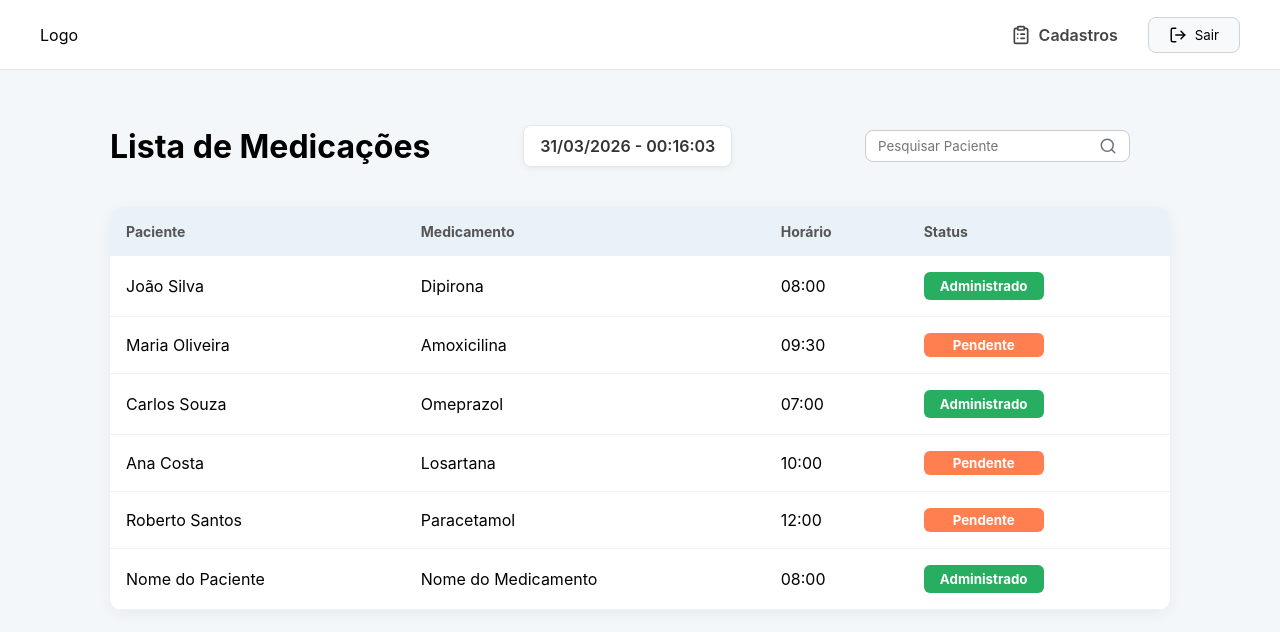
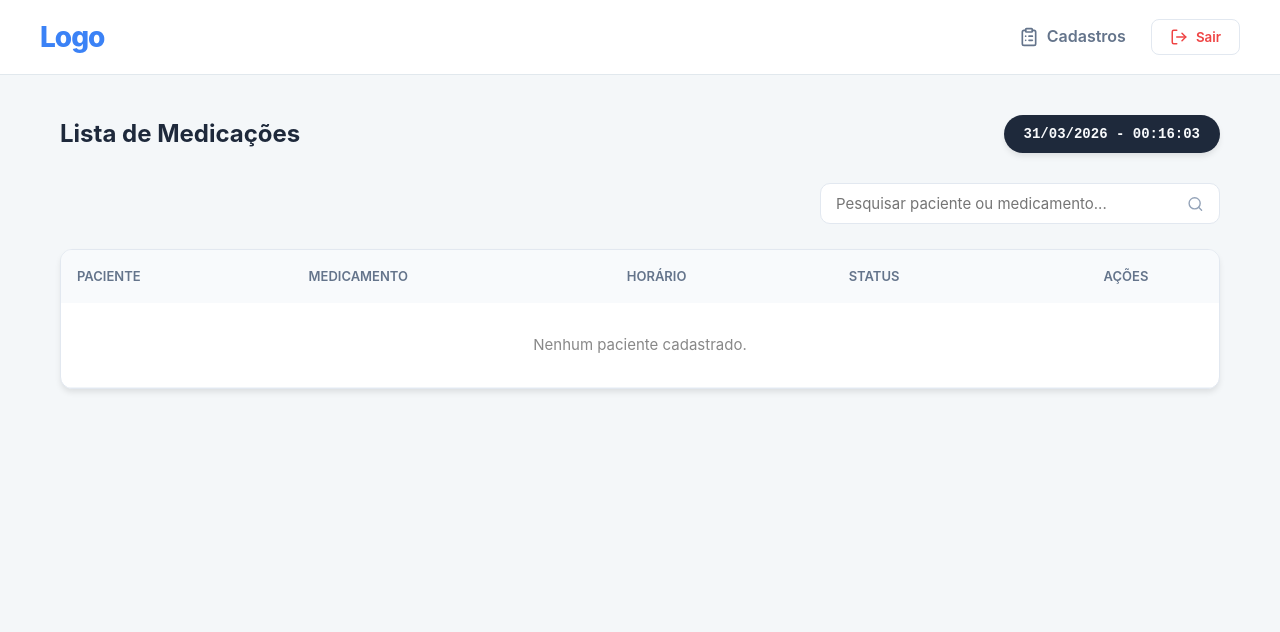
Before and after one commit to omurilobueno/Projeto-Integrador, a React (Vite) app: page /lista in a window 1280 px wide. Shown: the top 632 px of the page. Built offline with nearby package versions, Linux system fonts and the light colour scheme.

Commit message:
atualização 30/04

```diff
--- a/package.json
+++ b/package.json
@@ -10,6 +10,7 @@
     "preview": "vite preview"
   },
   "dependencies": {
+    "lucide-react": "^1.8.0",
     "react": "^19.2.4",
     "react-dom": "^19.2.4",
     "react-router-dom": "^7.14.0"
--- a/src/paginas/Cadastro.tsx
+++ b/src/paginas/Cadastro.tsx
@@ -1,81 +1,151 @@
-import { Link, useNavigate } from "react-router-dom";
-import { useState } from "react";
-import { LogOut,User, IdCard, Pill, Clock, Trash2, Pencil, Save, Search, List } from "lucide-react";
+import { useState, useEffect } from "react";
+import { Link, useNavigate, useParams } from "react-router-dom";
+import { User, IdCard, Pill, Clock, Save, List, LogOut } from "lucide-react";
 import "../../style/style.css";
 
 function Cadastro() {
-  const [modal, setModal] = useState("");
+  const { id } = useParams(); // Captura o ID da URL para saber se é edição
   const navigate = useNavigate();
+
+  // Estados dos inputs
+  const [paciente, setPaciente] = useState("");
+  const [cpf, setCpf] = useState("");
+  const [medicamento, setMedicamento] = useState("");
+  const [horario, setHorario] = useState("");
+
+  // 1. CARREGAR DADOS PARA EDIÇÃO
+  useEffect(() => {
+    if (id) {
+      // Busca a lista atual no localStorage
+      const listaSalva = JSON.parse(localStorage.getItem("medicamentos") || "[]");
+      // Encontra o paciente pelo ID (convertendo id da URL para número)
+      const pacienteParaEditar = listaSalva.find((item: any) => item.id === Number(id));
+
+      if (pacienteParaEditar) {
+        setPaciente(pacienteParaEditar.paciente);
+        setCpf(pacienteParaEditar.cpf || "");
+        setMedicamento(pacienteParaEditar.medicamento);
+        setHorario(pacienteParaEditar.horario);
+      }
+    }
+  }, [id]);
+
+  // 2. SALVAR OU ATUALIZAR
+  const manipularEnvio = (e: React.FormEvent) => {
+    e.preventDefault();
+
+    if (!paciente || !medicamento || !horario) {
+      alert("Por favor, preencha o Nome, Medicamento e Horário.");
+      return;
+    }
+
+    const listaAtual = JSON.parse(localStorage.getItem("medicamentos") || "[]");
+
+    if (id) {
+      // MODO EDIÇÃO: Mapeia a lista e substitui apenas o item com o ID correspondente
+      const listaAtualizada = listaAtual.map((item: any) =>
+        item.id === Number(id)
+          ? { ...item, paciente, cpf, medicamento, horario }
+          : item
+      );
+      localStorage.setItem("medicamentos", JSON.stringify(listaAtualizada));
+      alert("Registro atualizado com sucesso!");
+    } else {
+      // MODO NOVO CADASTRO: Cria um novo objeto com ID único baseado no tempo
+      const novoRegistro = {
+        id: Date.now(),
+        paciente,
+        cpf,
+        medicamento,
+        horario,
+        status: "Pendente",
+      };
+      localStorage.setItem("medicamentos", JSON.stringify([...listaAtual, novoRegistro]));
+      alert("Paciente cadastrado com sucesso!");
+    }
+
+    navigate("/lista"); // Redireciona para a lista
+  };
 
   return (
     <div className="app-cadastro">
-
-       {/* HEADER */}
+      {/* HEADER DA PÁGINA */}
       <header className="header-cadastro">
-       <img src="/Logo_MedicineTime.WEBP" alt="Logo Medicine Time" className="logo-img" />
-        <div className="menu-cadastro">
+        <div className="header-container">
+          <span className="logo-cadastro">Logo</span>
+          <nav className="menu-cadastro">
             <Link to="/lista" className="link-menu-lista">
               <List size={18} />
-            Lista
+              Lista de Medicações
             </Link>
-
-          <button onClick={() => navigate("/login")} className="btn-sair-header">
+            <button className="btn-sair-simples" onClick={() => navigate("/login")}>
               <LogOut size={18} />
               Sair
             </button>
+          </nav>
         </div>
       </header>
 
+      {/* FORMULÁRIO DE CADASTRO/EDIÇÃO */}
+      <main className="main-content">
+        <div className="card-cadastro">
+          <h2 style={{ textAlign: "center", marginBottom: "25px", color: "#1e293b" }}>
+            {id ? "📝 Editar Paciente" : "➕ Novo Cadastro"}
+          </h2>
 
-
-      <div className="card-cadastro">
+          <form onSubmit={manipularEnvio}>
             <h3 className="section-title">Dados do Paciente</h3>
             <div className="input-icon">
-          <User size={16} />
-          <input type="text" placeholder="Nome do paciente" />
-        </div>
-        <div className="input-icon">
-          <IdCard size={16} />
-          <input type="text" placeholder="CPF" />
+              <User size={18} />
+              <input
+                type="text"
+                placeholder="Nome completo do paciente"
+                value={paciente}
+                onChange={(e) => setPaciente(e.target.value)}
+              />
             </div>
 
-        <h3 className="section-title">Data da medicação</h3>
             <div className="input-icon">
-          <Pill size={16} />
-          <input type="text" placeholder="Medicamento" />
+              <IdCard size={18} />
+              <input
+                type="text"
+                placeholder="CPF (opcional)"
+                value={cpf}
+                onChange={(e) => setCpf(e.target.value)}
+              />
+            </div>
+
+            <h3 className="section-title">Medicação e Horário</h3>
+            <div className="input-icon">
+              <Pill size={18} />
+              <input
+                type="text"
+                placeholder="Nome do medicamento"
+                value={medicamento}
+                onChange={(e) => setMedicamento(e.target.value)}
+              />
             </div>
 
             <div className="linha-cadastro">
-          <div className="input-icon">
-            <Pill size={16} />
-            <input type="text" placeholder="Dose" />
-          </div>
-          <div className="input-icon">
-            <Clock size={16} />
-            <input type="time" />
+              <div className="input-icon" style={{ flex: 1 }}>
+                <Clock size={18} />
+                <input
+                  type="time"
+                  value={horario}
+                  onChange={(e) => setHorario(e.target.value)}
+                />
               </div>
             </div>
 
             <div className="acoes-cadastro">
-          <button className="btn-acao btn-excluir" onClick={() => setModal("excluido")}>
-            <Trash2 size={16} />
-          </button>
-          <button className="btn-acao btn-editar">
-            <Pencil size={16} />
-          </button>
-          <button className="btn-acao btn-salvar" onClick={() => setModal("salvo")}>
-            <Save size={16} />
+              <button type="submit" className="btn-salvar">
+                <Save size={20} />
+                {id ? "Salvar Alterações" : "Finalizar Cadastro"}
               </button>
             </div>
+          </form>
         </div>
-
-      {modal && (
-        <div className="overlay" onClick={() => setModal("")}>
-          <div className="modal-aviso" onClick={(e) => e.stopPropagation()}>
-            {modal === "excluido" ? <p>Cadastro excluído com sucesso!</p> : <p>Cadastro realizado com sucesso!</p>}
-          </div>
-        </div>
-      )}
+      </main>
     </div>
   );
 }
--- a/src/paginas/Lista.tsx
+++ b/src/paginas/Lista.tsx
@@ -1,51 +1,54 @@
 import { useState, useEffect } from "react";
 import { Link, useNavigate } from "react-router-dom";
-import { LogOut, ClipboardList, Search } from "lucide-react";
+import { LogOut, ClipboardList, Search, Trash2, Pencil } from "lucide-react";
 import "../../style/style.css";
 
 function Lista() {
   const navigate = useNavigate();
+  const [medicamentos, setMedicamentos] = useState<any[]>([]);
+  const [dataHora, setDataHora] = useState("");
+  const [busca, setBusca] = useState("");
 
-  const [medicamentos, setMedicamentos] = useState([
-    { id: 1, paciente: "João Silva", medicamento: "Dipirona", horario: "08:00", status: "Administrado" },
-    { id: 2, paciente: "Maria Oliveira", medicamento: "Amoxicilina", horario: "09:30", status: "Pendente" },
-    { id: 3, paciente: "Carlos Souza", medicamento: "Omeprazol", horario: "07:00", status: "Administrado" },
-    { id: 4, paciente: "Ana Costa", medicamento: "Losartana", horario: "10:00", status: "Pendente" },
-    { id: 5, paciente: "Roberto Santos", medicamento: "Paracetamol", horario: "12:00", status: "Pendente" },
-    { id: 6, paciente: "Nome do Paciente", medicamento: "Nome do Medicamento", horario: "08:00", status: "Administrado" },
-  ]);
+  // 📥 Carrega os dados salvos no navegador ao abrir a página
+  useEffect(() => {
+    const dadosSalvos = localStorage.getItem("medicamentos");
+    if (dadosSalvos) {
+      setMedicamentos(JSON.parse(dadosSalvos));
+    }
+  }, []);
 
-  const [dataHora, setDataHora] = useState("");
-
-  // ⏰ Atualiza o relógio em tempo real
+  // ⏰ Atualiza o relógio a cada segundo
   useEffect(() => {
     const interval = setInterval(() => {
       const agora = new Date();
-
-      const data = agora.toLocaleDateString("pt-BR");
-      const hora = agora.toLocaleTimeString("pt-BR");
-
-      setDataHora(`${data} - ${hora}`);
+      setDataHora(`${agora.toLocaleDateString("pt-BR")} - ${agora.toLocaleTimeString("pt-BR")}`);
     }, 1000);
-
     return () => clearInterval(interval);
   }, []);
 
+  // 🔄 Alterna entre "Pendente" e "Administrado"
   const alternarStatus = (id: number) => {
-    setMedicamentos(
-      medicamentos.map((item) =>
-        item.id === id
-          ? {
-              ...item,
-              status:
-                item.status === "Administrado"
-                  ? "Pendente"
-                  : "Administrado",
+    const novaLista = medicamentos.map((item) =>
+      item.id === id ? { ...item, status: item.status === "Administrado" ? "Pendente" : "Administrado" } : item
+    );
+    setMedicamentos(novaLista);
+    localStorage.setItem("medicamentos", JSON.stringify(novaLista));
+  };
+
+  // 🗑️ Exclui um paciente da lista
+  const excluirItem = (id: number) => {
+    if (window.confirm("Tem certeza que deseja excluir este paciente?")) {
+      const novaLista = medicamentos.filter(item => item.id !== id);
+      setMedicamentos(novaLista);
+      localStorage.setItem("medicamentos", JSON.stringify(novaLista));
     }
-          : item
-      )
+  };
+
+  // 💡 Lógica do Filtro de Busca
+  const medicamentosFiltrados = medicamentos.filter((item) =>
+    item.paciente.toLowerCase().includes(busca.toLowerCase()) ||
+    item.medicamento.toLowerCase().includes(busca.toLowerCase())
   );
-  };
 
   return (
     <div className="pagina-lista">
@@ -69,30 +72,28 @@ function Lista() {
         </div>
       </header>
 
-      {/* CONTEÚDO */}
+      {/* CONTEÚDO PRINCIPAL */}
       <main className="main-content">
 
-        {/* TOPO */}
         <div className="topo-lista">
-
           <h1>Lista de Medicações</h1>
-
-          {/* RELÓGIO */}
-          <div className="relogio">
-            {dataHora}
+          <div className="relogio">{dataHora}</div>
         </div>
 
-          {/* BUSCA */}
-          <div className="busca-cadastro">
+        {/* BARRA DE PESQUISA */}
+        <div className="busca-container">
           <div className="input-busca">
-              <input type="text" placeholder="Pesquisar Paciente" />
+            <input
+              type="text"
+              placeholder="Pesquisar paciente ou medicamento..."
+              value={busca}
+              onChange={(e) => setBusca(e.target.value)}
+            />
             <Search size={18} />
           </div>
         </div>
 
-        </div>
-
-        {/* TABELA */}
+        {/* TABELA DE DADOS */}
         <div className="tabela-card">
           <table>
             <thead>
@@ -101,16 +102,17 @@ function Lista() {
                 <th>Medicamento</th>
                 <th>Horário</th>
                 <th>Status</th>
+                <th style={{ textAlign: 'center' }}>Ações</th>
               </tr>
             </thead>
 
             <tbody>
-              {medicamentos.map((item) => (
+              {medicamentosFiltrados.length > 0 ? (
+                medicamentosFiltrados.map((item) => (
                   <tr key={item.id}>
                     <td>{item.paciente}</td>
                     <td>{item.medicamento}</td>
                     <td>{item.horario}</td>
-
                     <td>
                       <button
                         className={`status-btn ${item.status.toLowerCase()}`}
@@ -119,13 +121,39 @@ function Lista() {
                         {item.status}
                       </button>
                     </td>
+                    <td>
+                      <div className="acoes-tabela">
+                        {/* BOTÃO EDITAR (LÁPIS) */}
+                        <button
+                          className="btn-editar-tabela"
+                          onClick={() => navigate(`/cadastro/${item.id}`)}
+                          title="Editar Paciente"
+                        >
+                          <Pencil size={18} />
+                        </button>
+
+                        {/* BOTÃO EXCLUIR (LIXEIRA) */}
+                        <button
+                          className="btn-excluir-tabela"
+                          onClick={() => excluirItem(item.id)}
+                          title="Excluir Paciente"
+                        >
+                          <Trash2 size={18} />
+                        </button>
+                      </div>
+                    </td>
                   </tr>
-              ))}
+                ))
+              ) : (
+                <tr>
+                  <td colSpan={5} style={{ textAlign: 'center', padding: '30px', color: '#888' }}>
+                    {busca ? "Nenhum resultado encontrado." : "Nenhum paciente cadastrado."}
+                  </td>
+                </tr>
+              )}
             </tbody>
-
           </table>
         </div>
-
       </main>
     </div>
   );
--- a/style/style.css
+++ b/style/style.css
@@ -1,24 +1,28 @@
-
-/* GERAL */
+/* --- GERAL E RESET --- */
 * {
   margin: 0;
   padding: 0;
   box-sizing: border-box;
-  font-family: 'Inter', sans-serif;
+  font-family: 'Inter', -apple-system, BlinkMacSystemFont, 'Segoe UI', Roboto, sans-serif;
 }
 
 body {
   background-color: #f4f7f9;
+  color: #333;
+  line-height: 1.6;
 }
 
-/* --- ESTILOS DA LISTA --- */
-.header-principal {
+/* --- HEADER (Compartilhado) --- */
+.header-principal, .header-cadastro {
   background-color: #ffffff;
-  height: 70px;
+  height: 75px;
   display: flex;
   align-items: center;
   border-bottom: 1px solid #e1e8ed;
   padding: 0 40px;
+  position: sticky;
+  top: 0;
+  z-index: 100;
 }
 
 .header-container {
@@ -30,140 +34,292 @@ body {
   align-items: center;
 }
 
-logo-img {
-  height: 45px;
-  width: auto;
-  object-fit: contain;
+.logo-texto, .logo-cadastro {
+  font-size: 28px;
+  font-weight: 800;
+  color: #3b82f6;
+  text-decoration: none;
+  letter-spacing: -1px;
 }
 
-.header-cadastro {
+.nav-section, .menu-cadastro {
   display: flex;
-  justify-content: space-between;
   align-items: center;
-  padding: 10px 20px;
+  gap: 25px;
 }
 
-.nav-section { display: flex; align-items: center; gap: 30px; }
-
-.nav-link {
+.nav-link, .link-menu-lista {
   text-decoration: none;
-  color: #444;
+  color: #64748b;
   font-weight: 600;
   display: flex;
   align-items: center;
   gap: 8px;
+  transition: all 0.2s ease;
 }
 
-.btn-sair-header {
-  background-color: #f8f9fa;
-  border: 1px solid #ced4da;
-  padding: 8px 20px;
+.nav-link:hover, .link-menu-lista:hover {
+  color: #3b82f6;
+}
+
+.btn-sair-header, .btn-sair-simples {
+  background-color: #fff;
+  border: 1px solid #e2e8f0;
+  padding: 8px 18px;
   border-radius: 8px;
   cursor: pointer;
   display: flex;
   align-items: center;
   gap: 8px;
+  font-weight: 600;
+  color: #ef4444;
+  transition: all 0.2s;
 }
 
-.main-content { max-width: 1100px; margin: 40px auto; padding: 0 20px; }
-
-.titulo-container { display: flex; justify-content: space-between; align-items: center; margin-bottom: 30px; }
-
-.btn-novo-cadastro {
-  background-color: #007bff;
-  color: white;
-  border: none;
-  padding: 10px 20px;
-  border-radius: 8px;
-  font-weight: 600;
-  display: flex;
-  align-items: center;
-  gap: 8px;
-  cursor: pointer;
+.btn-sair-header:hover {
+  background-color: #fef2f2;
+  border-color: #fecaca;
 }
 
-.tabela-card { background: white; border-radius: 12px; box-shadow: 0 4px 15px rgba(0,0,0,0.05); overflow: hidden; }
+/* --- CONTEÚDO DA LISTA --- */
+.main-content {
+  max-width: 1200px;
+  margin: 40px auto;
+  padding: 0 20px;
+}
 
-table { width: 100%; border-collapse: collapse; }
-
-th { background-color: #e9f2f9; padding: 16px; text-align: left; font-size: 14px; color: #555; }
-
-td { padding: 16px; border-bottom: 1px solid #f1f1f1; }
-
-.status-btn { border: none; padding: 6px 14px; border-radius: 6px; color: white; font-weight: 700; width: 120px; cursor: pointer; }
-.status-btn.administrado { background-color: #27ae60; }
-.status-btn.pendente { background-color: #ff7f50; }
-
-/* --- ESTILOS DO CADASTRO --- */
-.header-cadastro { display: flex; justify-content: space-between; align-items: center; padding: 15px 40px; background: #ffffff; border-bottom: 1px solid #eee; }
-.logo-cadastro { color: #3b82f6; font-weight: bold; }
-.menu-cadastro { display: flex; align-items: center; gap: 20px; }
-.link-menu-lista { text-decoration: none; color: #333; font-weight: 600; display: flex; align-items: center; gap: 5px; }
-.btn-sair-simples { padding: 6px 15px; border: 1px solid #ddd; background: #f9f9f9; border-radius: 6px; cursor: pointer; }
-
-.busca-cadastro { display: flex; justify-content: flex-end; padding: 20px 40px; }
-.input-busca { display: flex; align-items: center; border: 1px solid #ccc; border-radius: 6px; padding: 6px 12px; background: white; }
-.input-busca input { border: none; outline: none; margin-right: 5px; }
-
-.card-cadastro { width: 400px; margin: 20px auto; background: #fff; border-radius: 12px; padding: 20px; box-shadow: 0 4px 12px rgba(0,0,0,0.1); }
-.section-title { background: #e9f2f9; padding: 10px; border-radius: 6px; margin: 15px 0 10px 0; font-size: 16px; color: #333; }
-.input-icon { display: flex; align-items: center; gap: 10px; border: 1px solid #ddd; border-radius: 8px; padding: 10px; margin-bottom: 10px; background: #fdfdfd; }
-.input-icon input { border: none; outline: none; width: 100%; }
-.input-icon svg { color: #3b82f6; }
-.linha-cadastro { display: flex; gap: 10px; }
-
-.acoes-cadastro { display: flex; justify-content: flex-end; gap: 12px; margin-top: 20px; }
-.btn-acao { border: none; padding: 10px; border-radius: 8px; color: white; cursor: pointer; }
-.btn-excluir { background-color: #ef4444; }
-.btn-editar { background-color: #f59e0b; }
-.btn-salvar { background-color: #3b82f6; }
-
-/* MODAL */
-.overlay { position: fixed; top: 0; left: 0; width: 100%; height: 100%; background: rgba(0,0,0,0.5); display: flex; justify-content: center; align-items: center; }
-.modal-aviso { background: white; padding: 30px; border-radius: 12px; font-weight: bold; text-align: center; }
-
-/* TOPO DA LISTA */
 .topo-lista {
   display: flex;
   justify-content: space-between;
   align-items: center;
-  margin-bottom: 25px;
-  gap: 20px;
-  flex-wrap: wrap;
+  margin-bottom: 30px;
 }
 
-/* RELÓGIO */
-.relogio {
-  background: #ffffff;
-  border: 1px solid #e1e8ed;
-  padding: 10px 16px;
-  border-radius: 8px;
-  font-weight: 600;
-  color: #333;
-  box-shadow: 0 2px 6px rgba(0,0,0,0.05);
+.topo-lista h1 {
+  font-size: 24px;
+  font-weight: 700;
+  color: #1e293b;
 }
 
-/* MELHORAR BUSCA */
-.busca-cadastro {
+.relogio {
+  background: #1e293b;
+  color: #f8fafc;
+  padding: 8px 20px;
+  border-radius: 50px;
+  font-family: 'Courier New', Courier, monospace;
+  font-weight: bold;
+  font-size: 14px;
+  box-shadow: 0 4px 6px -1px rgba(0, 0, 0, 0.1);
+}
+
+/* Busca */
+.busca-container {
   display: flex;
   justify-content: flex-end;
+  margin-bottom: 25px;
 }
 
 .input-busca {
   display: flex;
   align-items: center;
-  border: 1px solid #ccc;
-  border-radius: 8px;
-  padding: 6px 12px;
   background: white;
+  border: 1px solid #e2e8f0;
+  padding: 10px 15px;
+  border-radius: 10px;
+  width: 100%;
+  max-width: 400px;
+  transition: border-color 0.2s, box-shadow 0.2s;
+}
+
+.input-busca:focus-within {
+  border-color: #3b82f6;
+  box-shadow: 0 0 0 3px rgba(59, 130, 246, 0.1);
 }
 
 .input-busca input {
   border: none;
   outline: none;
-  margin-right: 6px;
+  width: 100%;
+  font-size: 15px;
+  color: #1e293b;
 }
 
 .input-busca svg {
-  color: #6b7280;
+  color: #94a3b8;
+  margin-left: 10px;
 }
+
+/* Tabela */
+.tabela-card {
+  background: white;
+  border-radius: 12px;
+  box-shadow: 0 4px 6px -1px rgba(0, 0, 0, 0.1);
+  overflow: hidden;
+  border: 1px solid #e2e8f0;
+}
+
+table {
+  width: 100%;
+  border-collapse: collapse;
+}
+
+th {
+  background-color: #f8fafc;
+  padding: 16px;
+  text-align: left;
+  font-size: 13px;
+  font-weight: 600;
+  color: #64748b;
+  text-transform: uppercase;
+}
+
+td {
+  padding: 16px;
+  border-bottom: 1px solid #f1f5f9;
+  font-size: 15px;
+}
+
+/* Status */
+.status-btn {
+  border: none;
+  padding: 6px 12px;
+  border-radius: 6px;
+  color: white;
+  font-weight: 700;
+  font-size: 12px;
+  cursor: pointer;
+  width: 120px;
+  transition: opacity 0.2s;
+}
+
+.status-btn:hover { opacity: 0.85; }
+.status-btn.administrado { background-color: #22c55e; }
+.status-btn.pendente { background-color: #f59e0b; }
+
+/* Ações na Tabela */
+.acoes-tabela {
+  display: flex;
+  justify-content: center;
+  gap: 12px;
+}
+
+.btn-editar-tabela {
+  border: none;
+  background: none;
+  color: #3b82f6;
+  cursor: pointer;
+  padding: 6px;
+  border-radius: 6px;
+  transition: background 0.2s;
+}
+
+.btn-editar-tabela:hover { background-color: #eff6ff; }
+
+.btn-excluir-tabela {
+  border: none;
+  background: none;
+  color: #ef4444;
+  cursor: pointer;
+  padding: 6px;
+  border-radius: 6px;
+  transition: background 0.2s;
+}
+
+.btn-excluir-tabela:hover { background-color: #fef2f2; }
+
+/* --- PÁGINA DE CADASTRO (Card) --- */
+.app-cadastro {
+  min-height: 100vh;
+}
+
+.card-cadastro {
+  width: 100%;
+  max-width: 500px;
+  margin: 60px auto;
+  background: #fff;
+  border-radius: 16px;
+  padding: 30px;
+  box-shadow: 0 10px 25px rgba(0, 0, 0, 0.05);
+  border: 1px solid #e2e8f0;
+}
+
+.section-title {
+  font-size: 14px;
+  text-transform: uppercase;
+  color: #3b82f6;
+  font-weight: 700;
+  margin: 25px 0 12px 0;
+  display: flex;
+  align-items: center;
+}
+
+.input-icon {
+  display: flex;
+  align-items: center;
+  gap: 12px;
+  border: 1px solid #e2e8f0;
+  border-radius: 10px;
+  padding: 12px 15px;
+  margin-bottom: 15px;
+  background-color: #f8fafc;
+  transition: all 0.2s;
+}
+
+.input-icon:focus-within {
+  border-color: #3b82f6;
+  background-color: #fff;
+}
+
+.input-icon input {
+  border: none;
+  outline: none;
+  width: 100%;
+  font-size: 15px;
+  background: transparent;
+}
+
+.input-icon svg {
+  color: #94a3b8;
+}
+
+.linha-cadastro {
+  display: flex;
+  gap: 15px;
+}
+
+.acoes-cadastro {
+  margin-top: 35px;
+  display: flex;
+  justify-content: center;
+}
+
+.btn-salvar {
+  background-color: #3b82f6;
+  color: white;
+  border: none;
+  padding: 14px 50px;
+  border-radius: 12px;
+  font-weight: 700;
+  font-size: 16px;
+  cursor: pointer;
+  display: flex;
+  align-items: center;
+  gap: 10px;
+  transition: background 0.2s, transform 0.1s;
+}
+
+.btn-salvar:hover {
+  background-color: #2563eb;
+}
+
+.btn-salvar:active {
+  transform: scale(0.98);
+}
+
+/* Responsividade simples */
+@media (max-width: 768px) {
+  .topo-lista { flex-direction: column; align-items: flex-start; }
+  .input-busca { max-width: 100%; }
+  .header-principal { padding: 0 20px; }
+  .nav-link span { display: none; } /* Esconde texto do menu no mobile */
+}
```
Also changed, not shown: 1 other file (tests, documents, lock files or other folders). Lines whose indentation alone changed are shown as unchanged.
